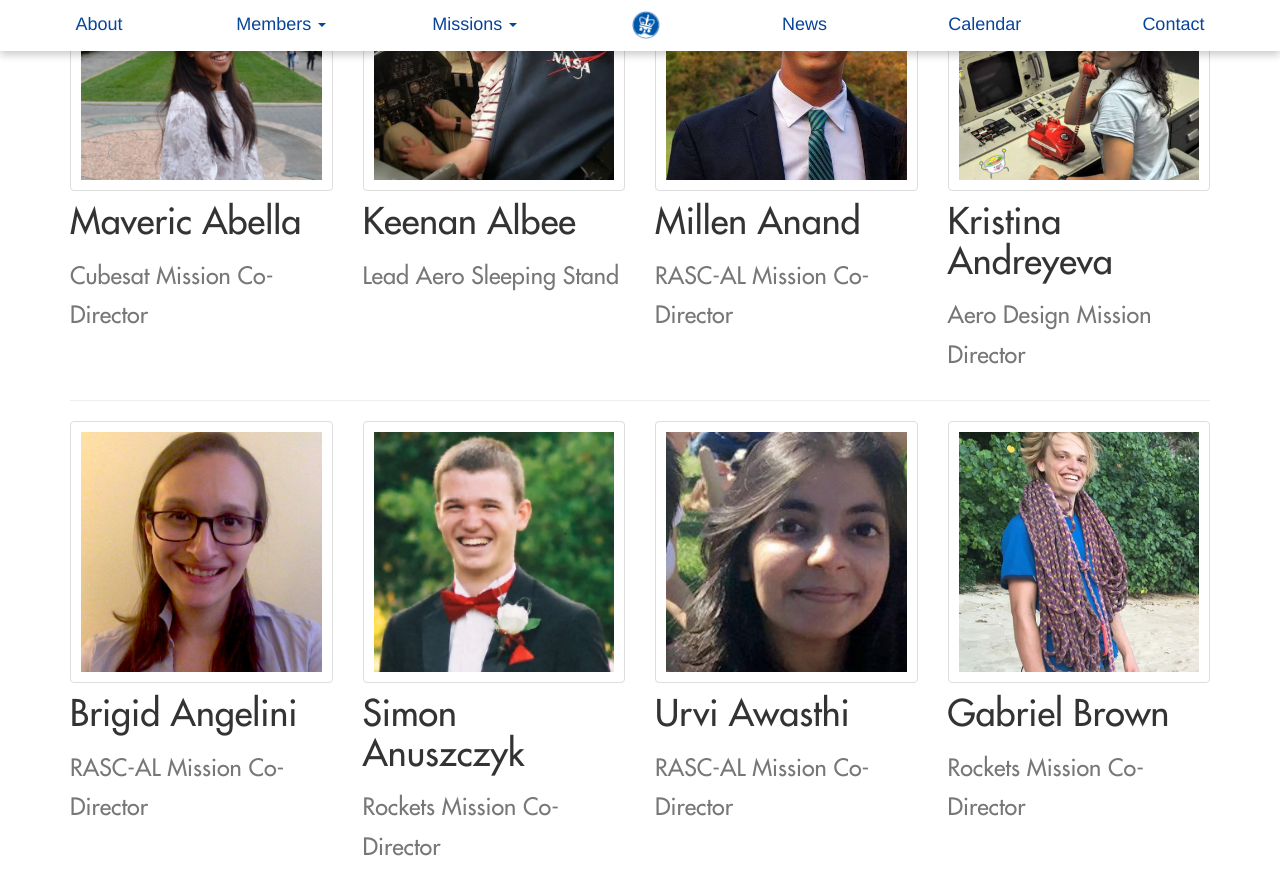
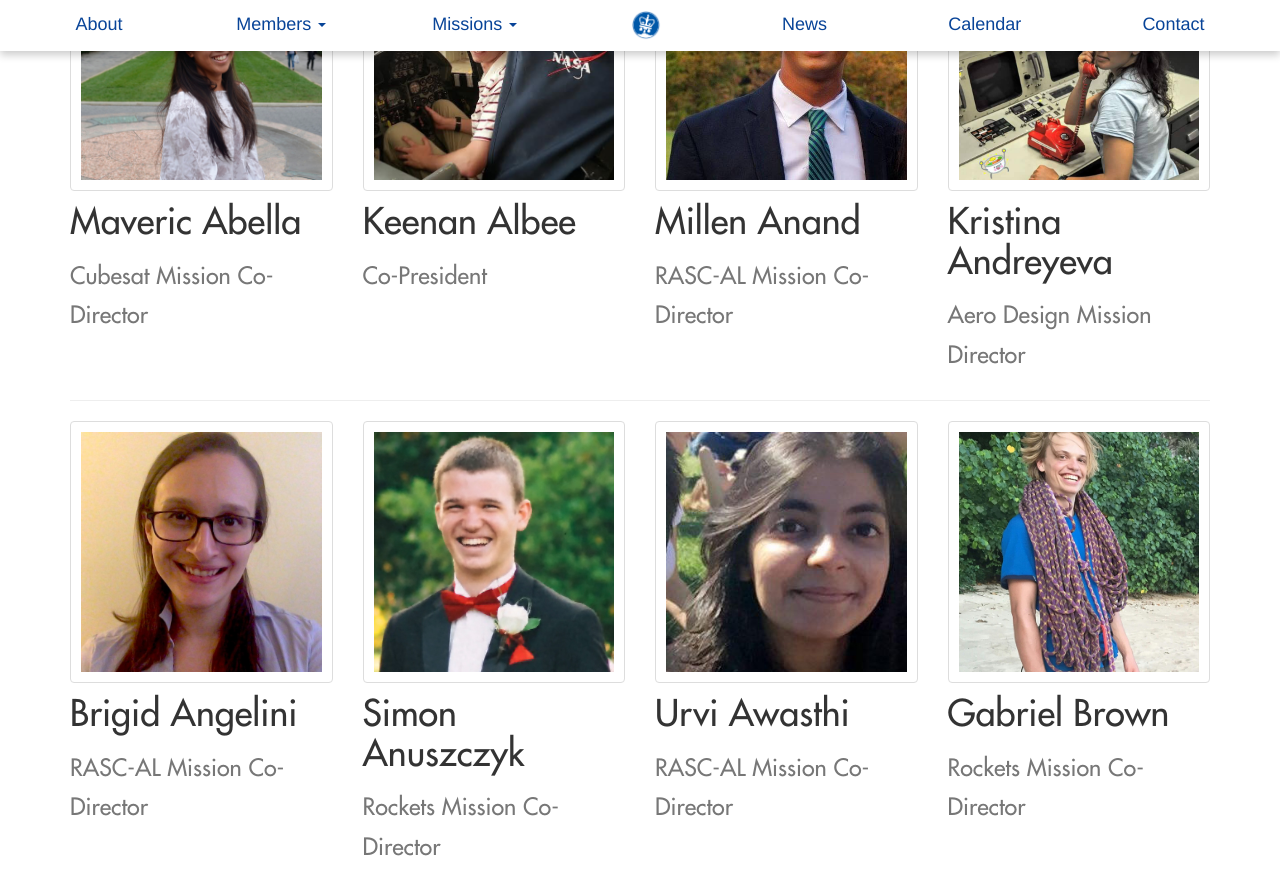
Before and after one commit to columbiaspace/columbiaspace.org, a Jekyll site: the page built from members-2016.html, in a window 1280 px wide and 900 px high, scrolled down 1713 px, cut to the strip 0-888 px from the top of the window. Built offline with Jekyll 4.4.1, drawn with Linux system fonts in a browser that asks for light colours; nearby versions of some CDN libraries; comment, search, counter and statistics services are not loaded.

```diff
--- a/members-2016.html
+++ b/members-2016.html
@@ -25,7 +25,7 @@
     title: "Cubesat Mission Co-Director"
     image: "/assets/media/img/profiles2016/mabella.jpg"
   - name: "Keenan Albee"
-    title: "Lead Aero Sleeping Stand"
+    title: "Co-President"
     image: "/assets/media/img/profiles/kalbee.jpg"
   - name: "Millen Anand"
     title: "RASC-AL Mission Co-Director"
```
